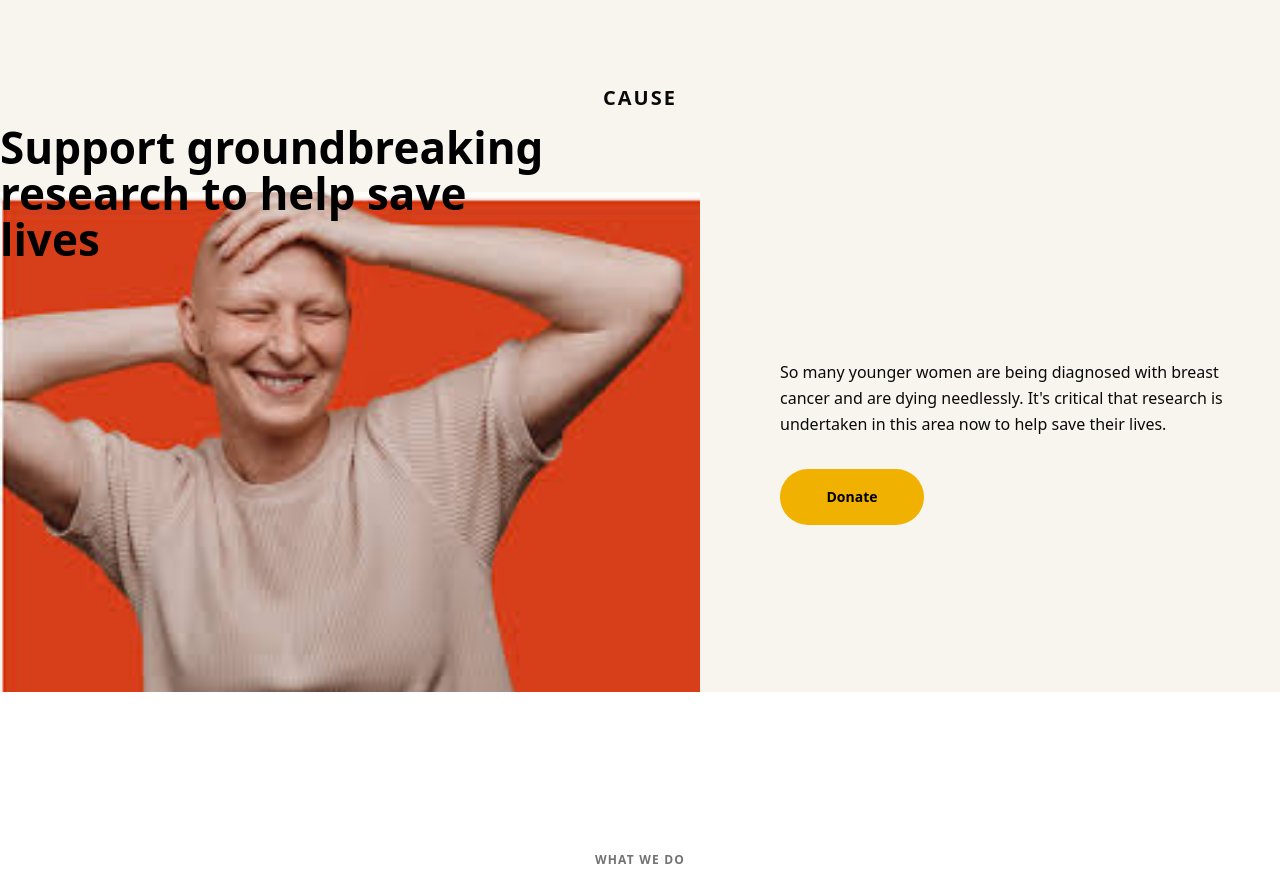
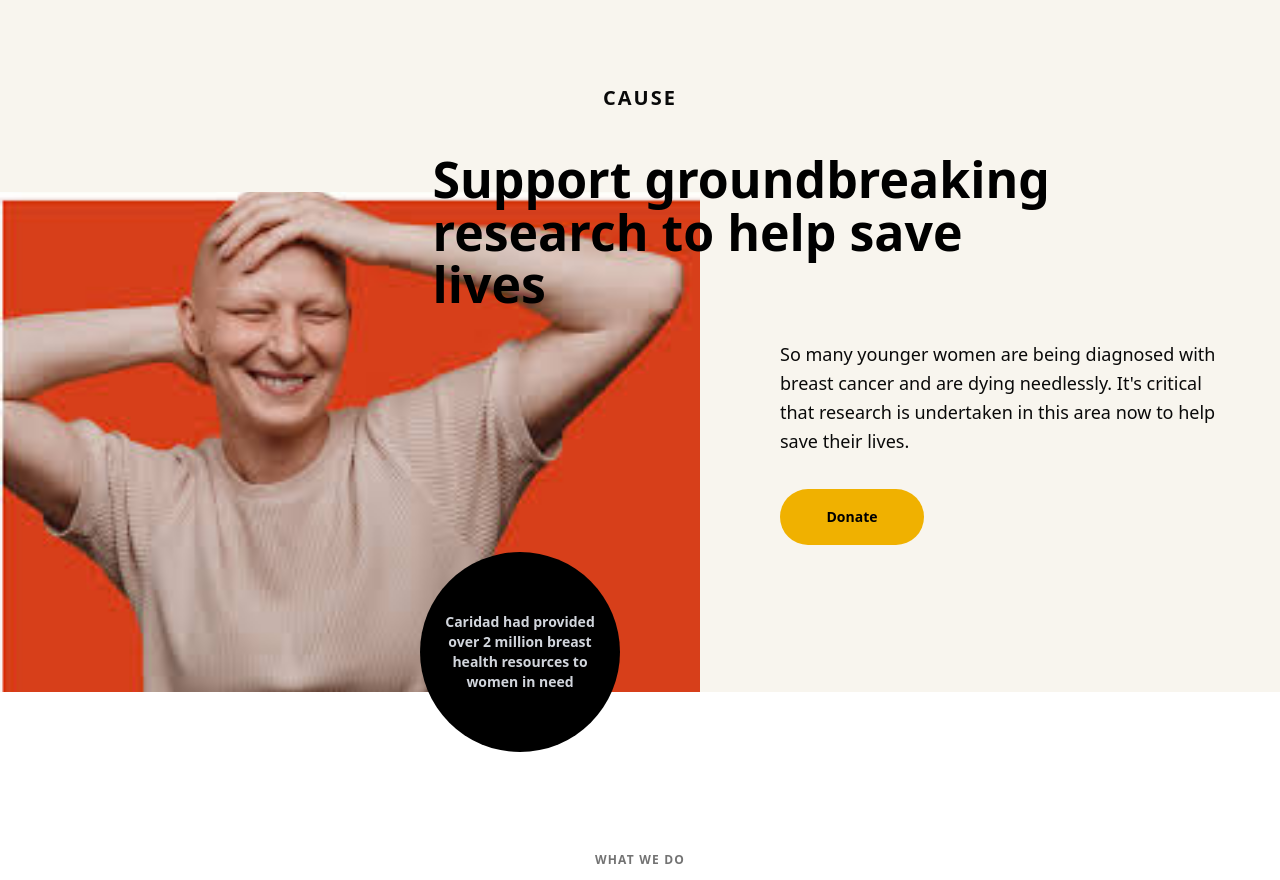
Before and after one commit to Shouryya-Manna/Caridad, a Next.js app: page / in a window 1280 px wide. Shown: the part 1280-2160 px from the top of the page. Built offline with nearby package versions, Linux system fonts and the light colour scheme.

Commit message:
Cause and mission  updated

```diff
--- a/src/components/Landing/Cause/Cause.tsx
+++ b/src/components/Landing/Cause/Cause.tsx
@@ -10,29 +10,38 @@ export default function Cause() {
         </p>
 
         <div className="flex items-center gap-20">
-          {/* HEADING ON IMAGE */}
-          <h2 className="absolute top-10 z-20 text-[44px] font-extrabold leading-[1.05] text-black">
-            <span className="block">
-              Support groundbreaking
-            </span>
-            <span className="block">
-              research to help save
-            </span>
-            <span className="block">lives</span>
-          </h2>
-
-          <div className="relative h-[500px] w-[700px]">
+          <div className="relative h-[500px] w-[700px] shrink-0">
             <Image
               src="/Woman2.png"
               alt=""
               fill
               className="object-cover"
             />
+
+            {/* heading */}
+            <h2 className="absolute right-[-350px] top-10 z-20 -translate-y-1/2 text-[50px] font-extrabold leading-[1.05] text-black">
+              <span className="block">
+                Support groundbreaking
+              </span>
+              <span className="block">
+                research to help save
+              </span>
+              <span className="block">lives</span>
+            </h2>
+
+            {/* Circle */}
+            <div className="absolute bottom-[-60px] right-20 z-30 h-50 w-50 rounded-full bg-black text-gray-300 flex items-center justify-center p-4">
+              <p className="text-center text-sm font-semibold  wrap-break-word">
+                Caridad had provided over 2
+                million breast health resources to
+                women in need
+              </p>
+            </div>
           </div>
 
           {/* Paragraph div */}
           <div className="max-w-md space-y-8">
-            <p className="text-l leading-relaxed">
+            <p className="text-lg leading-relaxed">
               So many younger women are being
               diagnosed with breast cancer and are
               dying needlessly. It's critical that
--- a/src/components/Landing/Mission/Mission.tsx
+++ b/src/components/Landing/Mission/Mission.tsx
@@ -18,7 +18,7 @@ export default function Mission() {
             <span className="block">cancer</span>
           </div>
 
-          <button className="my-4 text-l font-bold text-black cursor-pointer">
+          <button className="my-4 text-lg font-bold text-black cursor-pointer">
             Learn more
           </button>
         </div>
```
